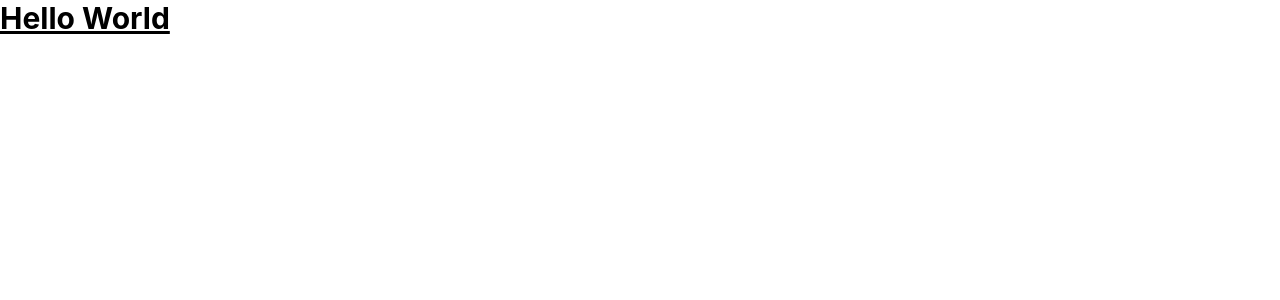
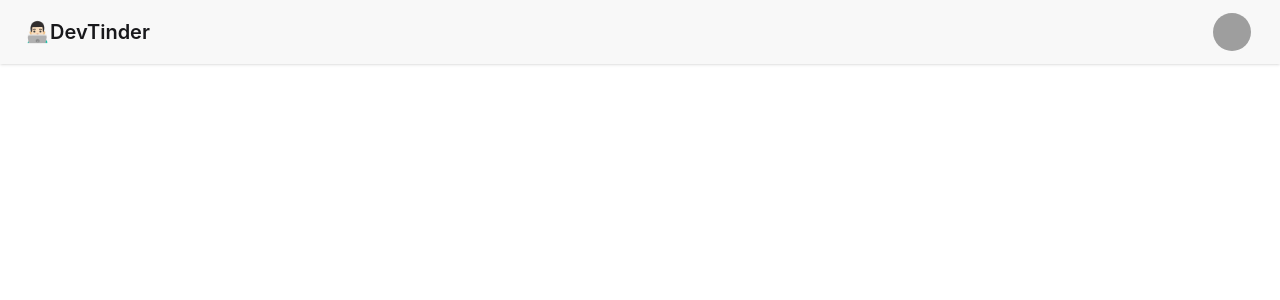
Before and after one commit to krishna123-sudo/devTinder-react-app, a React (Vite) app: page / in a window 1280 px wide. Shown: the top 300 px of the page. Built offline with nearby package versions, Linux system fonts and the light colour scheme; grey boxes are pictures that could not be loaded.

Commit message:
dasyui+tailwind

```diff
--- a/package.json
+++ b/package.json
@@ -20,6 +20,7 @@
     "@types/react": "^19.2.7",
     "@types/react-dom": "^19.2.3",
     "@vitejs/plugin-react": "^5.1.1",
+    "daisyui": "^5.5.19",
     "eslint": "^9.39.1",
     "eslint-plugin-react-hooks": "^7.0.1",
     "eslint-plugin-react-refresh": "^0.4.24",
--- a/src/App.jsx
+++ b/src/App.jsx
@@ -3,7 +3,35 @@
   return (
     <>
 
-      <h1 className="text-3xl font-bold underline">Hello World</h1>
+      <div className="navbar bg-base-200 shadow-sm">
+        <div className="flex-1">
+          <a className="btn btn-ghost text-xl">👨🏻‍💻DevTinder</a>
+        </div>
+        <div className="flex gap-2">
+          <div className="dropdown dropdown-end mx-5">
+            <div tabIndex={0} role="button" className="btn btn-ghost btn-circle avatar">
+              <div className="w-10 rounded-full">
+                <img
+                  alt="Tailwind CSS Navbar component"
+                  src="https://img.daisyui.com/images/stock/photo-1534528741775-53994a69daeb.webp" />
+              </div>
+            </div>
+            <ul
+              tabIndex="-1"
+              className="menu menu-sm dropdown-content bg-base-100 rounded-box z-1 mt-3 w-52 p-2 shadow">
+              <li>
+                <a className="justify-between">
+                  Profile
+                  <span className="badge">New</span>
+                </a>
+              </li>
+              <li><a>Settings</a></li>
+              <li><a>Logout</a></li>
+            </ul>
+          </div>
+        </div>
+      </div>
+
 
     </>
   )
--- a/src/index.css
+++ b/src/index.css
@@ -1 +1,2 @@
 @import "tailwindcss";
+@plugin "daisyui";
```
Also changed, not shown: 2 other files (tests, documents, lock files or other folders).
